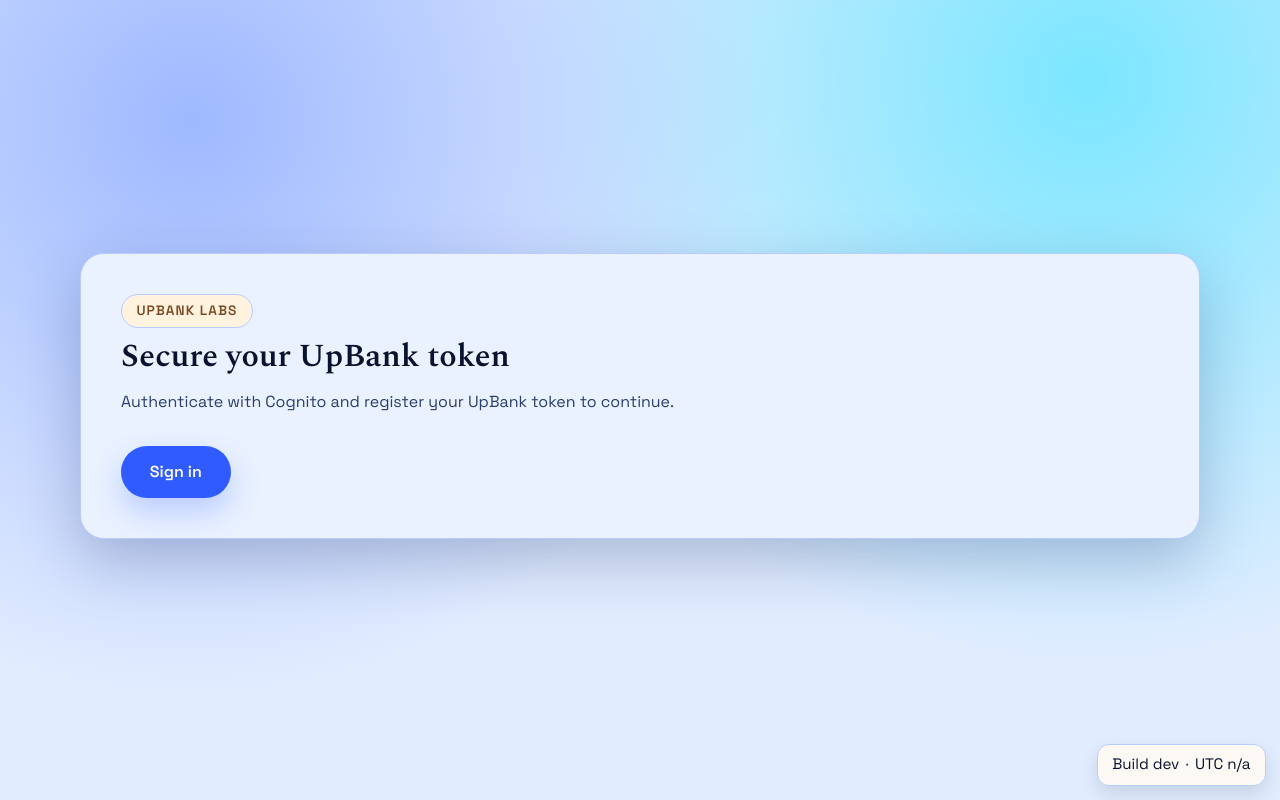
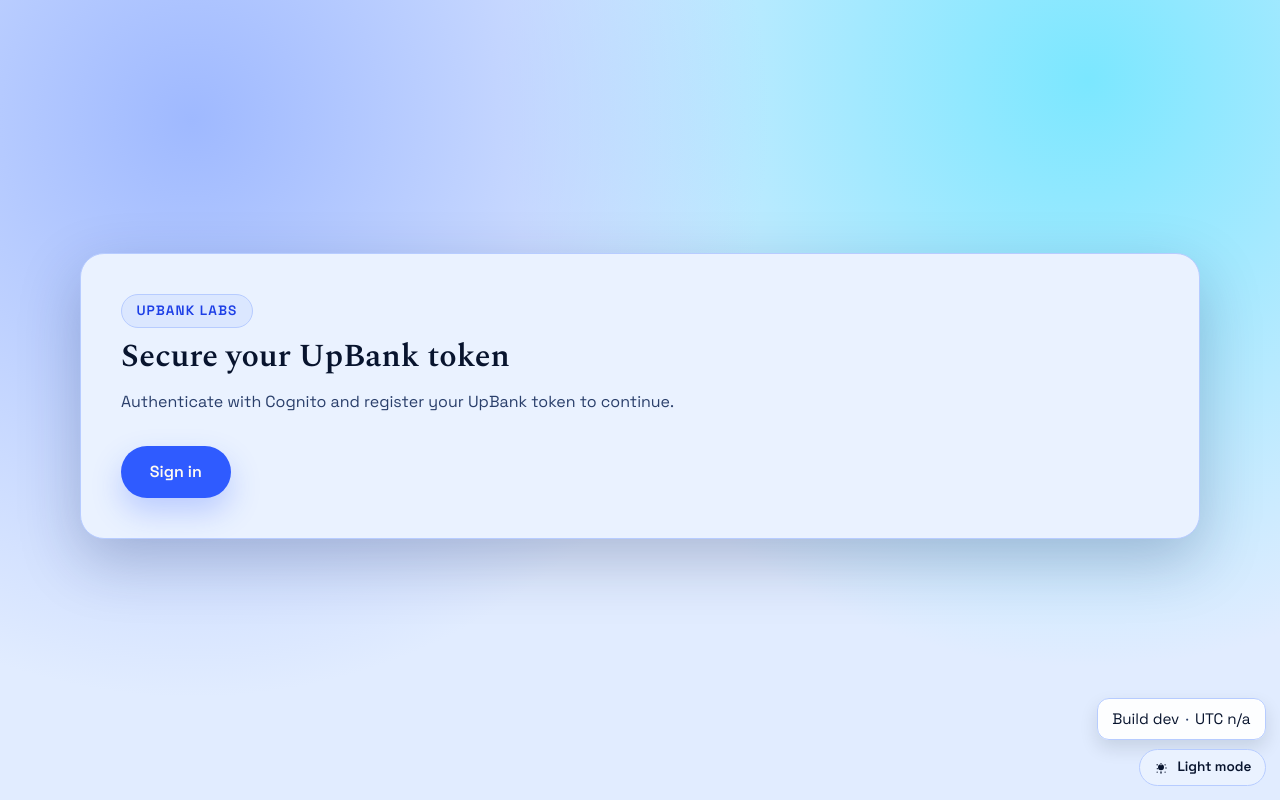
Before and after one commit to alanlima/upbank-aws-lab, a React (Vite) app in the folder app/: page /home in a window 1280 px wide. Built offline with nearby package versions, Linux system fonts and the light colour scheme.

Commit message:
add dark them and set default layout as vivid

```diff
--- a/app/src/App.css
+++ b/app/src/App.css
@@ -31,8 +31,8 @@
   padding: 0.35rem 0.9rem;
   border-radius: 999px;
   border: 1px solid var(--border);
-  background: #fff2df;
-  color: #7a4a22;
+  background: var(--badge-bg);
+  color: var(--badge-ink);
   font-size: 0.85rem;
   font-weight: 600;
   text-transform: uppercase;
@@ -106,9 +106,9 @@
 }
 
 .button.secondary {
-  background: var(--surface);
-  color: var(--accent-strong);
-  border: 1px solid rgba(var(--accent-strong-rgb), 0.35);
+  background: var(--button-secondary-bg);
+  color: var(--button-secondary-ink);
+  border: 1px solid var(--button-secondary-border);
 }
 
 .button:disabled {
@@ -153,7 +153,7 @@
   border-radius: 14px;
   border: 1px solid var(--border);
   padding: 0.85rem 1rem;
-  background: #fffdf8;
+  background: var(--input-bg);
 }
 
 .status-pill {
@@ -167,13 +167,13 @@
 }
 
 .status-pill.ok {
-  background: #e2f6f1;
-  color: #0c6a5c;
+  background: var(--status-success-bg);
+  color: var(--status-success-ink);
 }
 
 .status-pill.warn {
-  background: #ffe8d6;
-  color: #a14a08;
+  background: var(--status-warn-bg);
+  color: var(--status-warn-ink);
 }
 
 .user-chip {
@@ -183,7 +183,7 @@
   padding: 0.75rem 1rem;
   border-radius: 14px;
   border: 1px solid var(--border);
-  background: #fffdf8;
+  background: var(--surface);
   min-width: 240px;
 }
 
@@ -236,7 +236,7 @@
   align-items: center;
   padding: 0.35rem 0.8rem;
   border-radius: 12px;
-  background: #eef6f4;
+  background: var(--pill-bg);
   color: var(--accent-strong);
   font-weight: 600;
 }
@@ -297,10 +297,19 @@
   padding: 0.9rem 0.85rem;
   border: 1px solid var(--border);
   border-radius: 14px;
-  background: #fffefb;
+  background: var(--account-list-item-bg);
+  color: var(--ink);
   cursor: pointer;
   text-align: left;
   transition: border-color 0.2s ease, box-shadow 0.2s ease, transform 0.15s ease;
+}
+
+.account-list-item strong {
+  color: var(--ink);
+}
+
+.account-list-item .mono.small {
+  color: var(--ink-muted);
 }
 
 .account-list-item:hover {
@@ -337,7 +346,7 @@
   border: 1px solid var(--border);
   border-radius: 16px;
   padding: 1rem;
-  background: linear-gradient(160deg, #ffffff 0%, #f9f5ec 100%);
+  background: linear-gradient(160deg, var(--card-grad-start) 0%, var(--card-grad-end) 100%);
   display: grid;
   gap: 0.75rem;
   box-shadow: 0 10px 26px rgba(11, 26, 31, 0.06);
@@ -471,8 +480,15 @@
   position: fixed;
   bottom: 14px;
   right: 14px;
+  display: grid;
+  gap: 0.55rem;
+  justify-items: end;
+  z-index: 10;
+}
+
+.build-meta {
   padding: 0.55rem 0.9rem;
-  background: rgba(255, 250, 242, 0.9);
+  background: rgba(var(--surface-strong-rgb), 0.92);
   border: 1px solid var(--border);
   border-radius: 12px;
   box-shadow: 0 8px 18px rgba(11, 26, 31, 0.12);
@@ -480,6 +496,44 @@
   gap: 0.4rem;
   align-items: center;
   font-size: 0.95rem;
+}
+
+.theme-toggle {
+  display: inline-flex;
+  align-items: center;
+  gap: 0.5rem;
+  padding: 0.45rem 0.85rem;
+  border-radius: 999px;
+  border: 1px solid var(--border);
+  background: var(--surface);
+  color: var(--ink);
+  font-weight: 600;
+  cursor: pointer;
+  transition: transform 0.2s ease, box-shadow 0.2s ease;
+}
+
+.theme-toggle:hover {
+  transform: translateY(-1px);
+}
+
+.theme-toggle:focus-visible {
+  outline: 3px solid rgba(var(--accent-rgb), 0.45);
+  outline-offset: 2px;
+}
+
+.theme-toggle__icon {
+  display: inline-flex;
+  width: 16px;
+  height: 16px;
+}
+
+.theme-toggle__icon svg {
+  width: 100%;
+  height: 100%;
+}
+
+.theme-toggle__label {
+  font-size: 0.85rem;
 }
 
 .dot-separator {
--- a/app/src/components/BuildInfo.tsx
+++ b/app/src/components/BuildInfo.tsx
@@ -1,4 +1,5 @@
 import { getBuildMeta } from '../config/buildMeta'
+import ThemeToggle from './ThemeToggle'
 
 const BuildInfo = () => {
   const { commit, buildDateIso } = getBuildMeta()
@@ -7,12 +8,15 @@
     : 'n/a'
 
   return (
-    <div className="build-stamp" title="Build metadata">
-      <span>Build {commit}</span>
-      <span className="dot-separator" aria-hidden="true">
-        ·
-      </span>
-      <span>UTC {formattedDate}</span>
+    <div className="build-stamp">
+      <div className="build-meta" title="Build metadata">
+        <span>Build {commit}</span>
+        <span className="dot-separator" aria-hidden="true">
+          ·
+        </span>
+        <span>UTC {formattedDate}</span>
+      </div>
+      <ThemeToggle />
     </div>
   )
 }
--- /dev/null
+++ b/app/src/components/ThemeToggle.tsx
@@ -0,0 +1,48 @@
+import { useState } from 'react'
+import { getThemeMode, setThemeMode } from '../config/theme'
+import type { ThemeMode } from '../config/theme'
+
+const SunIcon = () => (
+  <svg viewBox="0 0 24 24" role="img" aria-hidden="true" focusable="false">
+    <path
+      d="M12 4.5a1 1 0 0 1 1 1V7a1 1 0 1 1-2 0V5.5a1 1 0 0 1 1-1zm0 11a4.5 4.5 0 1 0 0-9 4.5 4.5 0 0 0 0 9zm7.5-4.5a1 1 0 0 1 1 1v0a1 1 0 1 1-2 0v0a1 1 0 0 1 1-1zM12 17a1 1 0 0 1 1 1v1.5a1 1 0 1 1-2 0V18a1 1 0 0 1 1-1zM6.5 12a1 1 0 0 1 1 1v0a1 1 0 1 1-2 0v0a1 1 0 0 1 1-1zm10.95-5.45a1 1 0 0 1 1.41 0l.03.03a1 1 0 0 1-1.42 1.42l-.02-.02a1 1 0 0 1 0-1.43zM5.54 17.46a1 1 0 0 1 1.41 0l.03.03a1 1 0 0 1-1.42 1.42l-.02-.02a1 1 0 0 1 0-1.43zm0-10.92a1 1 0 0 1 1.43 0l.02.02a1 1 0 0 1-1.42 1.42l-.03-.03a1 1 0 0 1 0-1.41zm11.91 10.92a1 1 0 0 1 1.43 0 1 1 0 0 1 0 1.41l-.03.03a1 1 0 0 1-1.42-1.42l.02-.02z"
+      fill="currentColor"
+    />
+  </svg>
+)
+
+const MoonIcon = () => (
+  <svg viewBox="0 0 24 24" role="img" aria-hidden="true" focusable="false">
+    <path
+      d="M21 15.5A8.5 8.5 0 1 1 8.5 3a7 7 0 0 0 8.4 12.5 1 1 0 0 1 1.22 1.5 8.6 8.6 0 0 1-5.12 2.3z"
+      fill="currentColor"
+    />
+  </svg>
+)
+
+const ThemeToggle = () => {
+  const [mode, setMode] = useState<ThemeMode>(() => getThemeMode())
+
+  const handleToggle = () => {
+    const next = mode === 'dark' ? 'light' : 'dark'
+    setMode(next)
+    setThemeMode(next)
+  }
+
+  return (
+    <button
+      className="theme-toggle"
+      type="button"
+      onClick={handleToggle}
+      aria-pressed={mode === 'dark'}
+      aria-label="Toggle dark mode"
+    >
+      <span className="theme-toggle__icon" aria-hidden="true">
+        {mode === 'dark' ? <MoonIcon /> : <SunIcon />}
+      </span>
+      <span className="theme-toggle__label">{mode === 'dark' ? 'Dark mode' : 'Light mode'}</span>
+    </button>
+  )
+}
+
+export default ThemeToggle
--- a/app/src/config/theme.ts
+++ b/app/src/config/theme.ts
@@ -1,4 +1,7 @@
 export type ThemeName = 'default' | 'vivid'
+export type ThemeMode = 'light' | 'dark'
+
+const MODE_STORAGE_KEY = 'upbank-theme-mode'
 
 const normalizeTheme = (value: string | undefined): ThemeName => {
   const normalized = value?.trim().toLowerCase()
@@ -8,13 +11,72 @@
   return 'vivid'
 }
 
+const normalizeMode = (value: string | undefined): ThemeMode | null => {
+  const normalized = value?.trim().toLowerCase()
+  if (normalized === 'dark') return 'dark'
+  if (normalized === 'light') return 'light'
+  return null
+}
+
+const getStoredMode = (): ThemeMode | null => {
+  if (typeof window === 'undefined') return null
+  try {
+    return normalizeMode(window.localStorage.getItem(MODE_STORAGE_KEY) ?? undefined)
+  } catch {
+    return null
+  }
+}
+
+const setStoredMode = (mode: ThemeMode) => {
+  if (typeof window === 'undefined') return
+  try {
+    window.localStorage.setItem(MODE_STORAGE_KEY, mode)
+  } catch {
+    // Ignore storage errors
+  }
+}
+
 export const resolveTheme = (): ThemeName => {
   return normalizeTheme(import.meta.env.VITE_THEME as string | undefined)
 }
 
+export const resolveMode = (): ThemeMode => {
+  const stored = getStoredMode()
+  if (stored) return stored
+
+  const envMode = normalizeMode(import.meta.env.VITE_THEME_MODE as string | undefined)
+  if (envMode) return envMode
+
+  if (typeof window !== 'undefined' && window.matchMedia) {
+    return window.matchMedia('(prefers-color-scheme: dark)').matches ? 'dark' : 'light'
+  }
+
+  return 'dark'
+}
+
+export const getThemeMode = (): ThemeMode => {
+  if (typeof document === 'undefined') return 'light'
+  const current = document.documentElement.dataset.mode
+  return current === 'dark' ? 'dark' : 'light'
+}
+
+export const setThemeMode = (mode: ThemeMode) => {
+  if (typeof document === 'undefined') return
+  document.documentElement.dataset.mode = mode
+  setStoredMode(mode)
+}
+
+export const toggleThemeMode = () => {
+  const next = getThemeMode() === 'dark' ? 'light' : 'dark'
+  setThemeMode(next)
+  return next
+}
+
 export const applyTheme = () => {
-  if (typeof document === 'undefined') return 'default'
+  if (typeof document === 'undefined') return { theme: 'default', mode: 'light' }
   const theme = resolveTheme()
+  const mode = resolveMode()
   document.documentElement.dataset.theme = theme
-  return theme
+  document.documentElement.dataset.mode = mode
+  return { theme, mode }
 }
--- a/app/src/pages/AccountDetails.tsx
+++ b/app/src/pages/AccountDetails.tsx
@@ -64,7 +64,7 @@
           <p>Review account metadata. Transactions will appear here soon.</p>
         </div>
         <div className="header-actions">
-          <button className="button secondary" onClick={() => navigate('/app')}>
+          <button className="button secondary" onClick={() => navigate('/app/accounts')}>
             Back to accounts
           </button>
           <button className="button secondary" onClick={() => navigate('/app/profile')}>
```
Also changed, not shown: app/src/index.css (+94 -0 lines), app/src/pages/LandingZonePage.css (+75 -23 lines).
